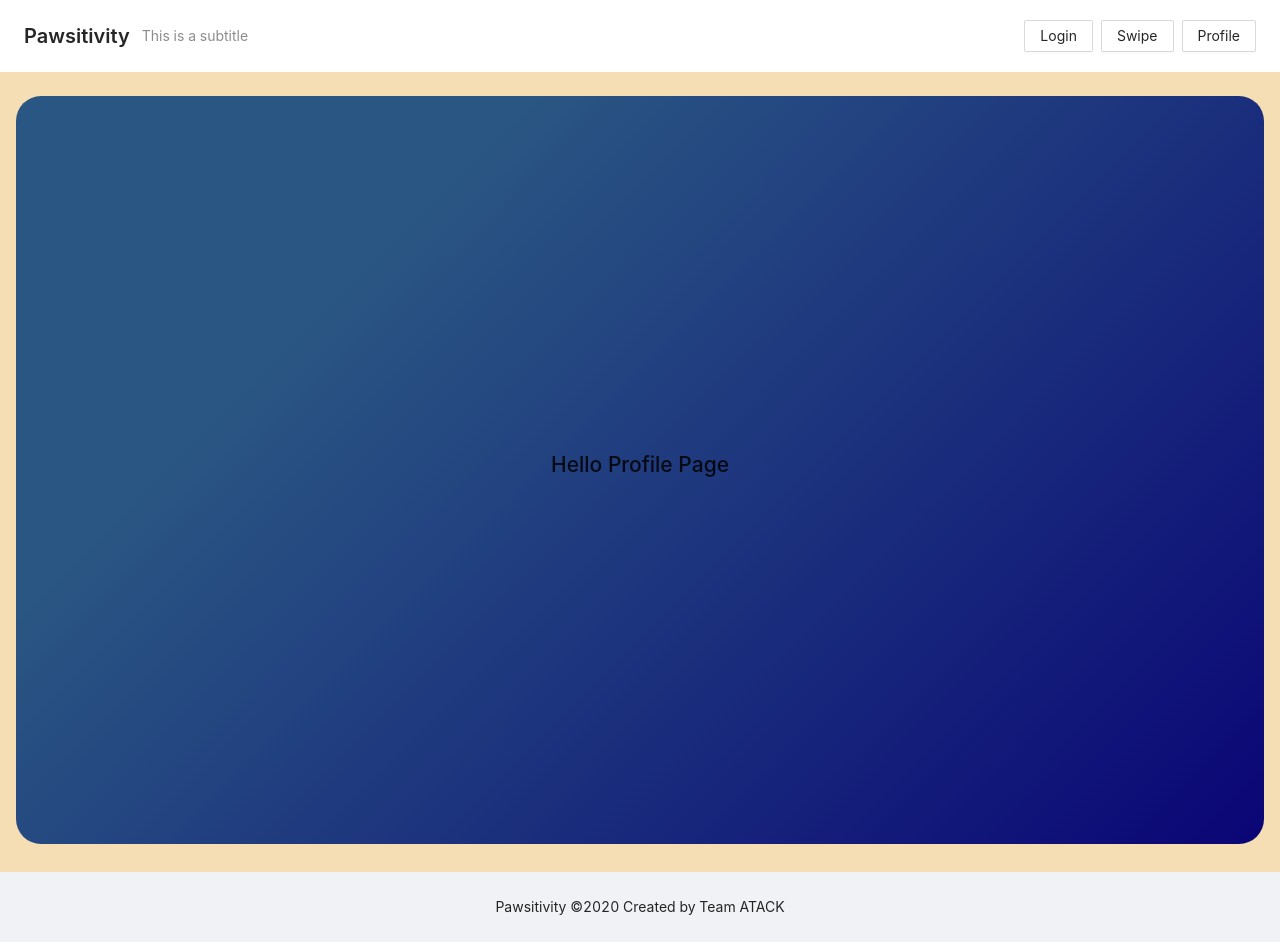
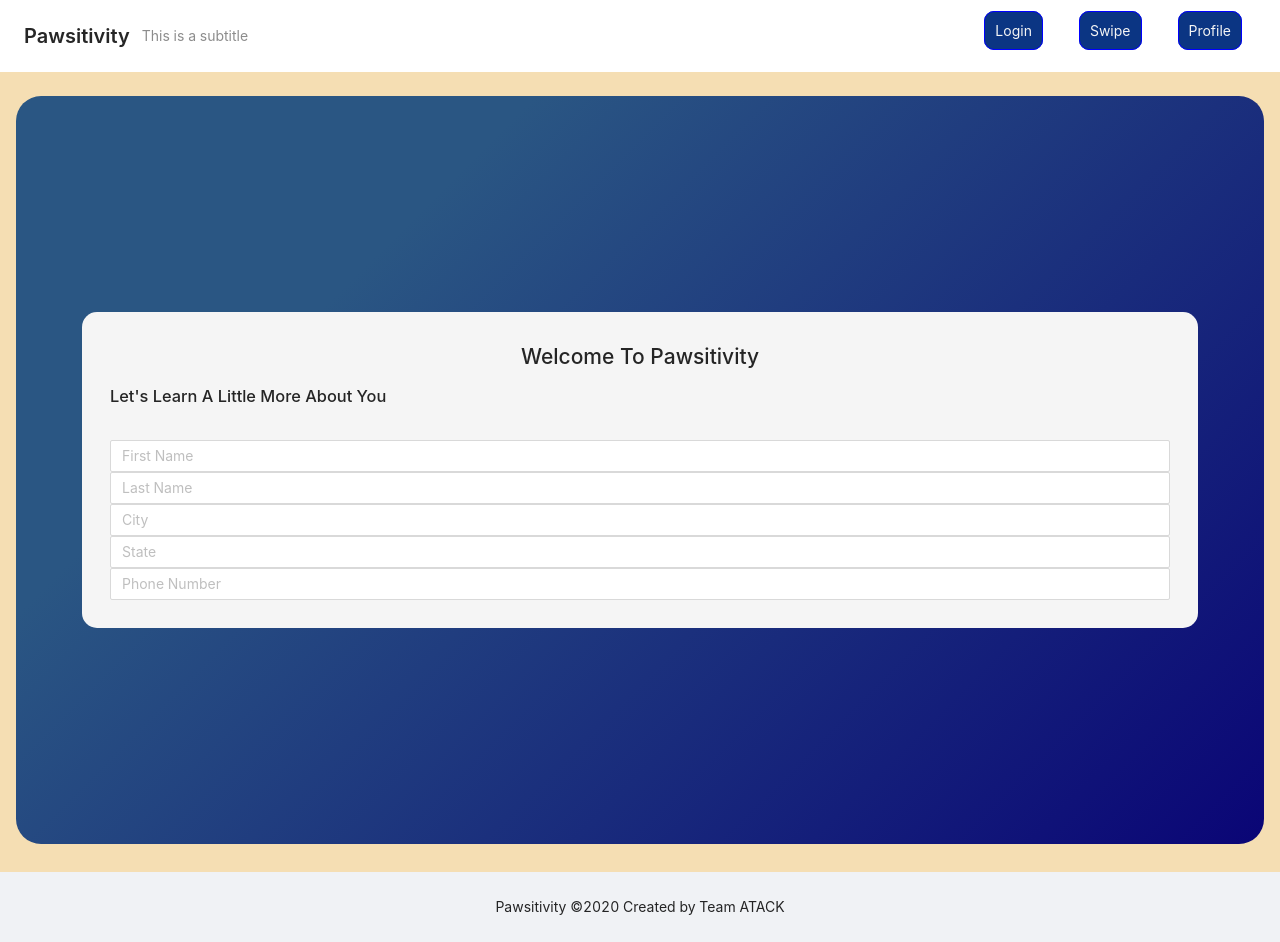
Before and after one commit to arielbs1991/pawsitivity-front-end, a React (Create React App) app: page /profile in a window 1280 px wide. Built offline with nearby package versions, Linux system fonts and the light colour scheme.

Commit message:
started to work on userCard incomplete, also fixed header to use Link

```diff
--- a/src/components/Header/index.js
+++ b/src/components/Header/index.js
@@ -1,5 +1,6 @@
 import React from 'react'
 import { PageHeader, Button } from 'antd';
+import {Link} from "react-router-dom"
 
 export default function HeaderComp() {
     return (
@@ -9,11 +10,14 @@ export default function HeaderComp() {
             title="Pawsitivity"
             subTitle="This is a subtitle"
             extra={[
-                <Button onClick={() => { window.location.href = "/Login" }} key="3">Login</Button>,
-                <Button onClick={() => { window.location.href = "/Swipe" }} key="2">Swipe</Button>,
-                <Button onClick={() => { window.location.href = "/Profile" }} key="1">Profile</Button>,
+                <Link class="headerLink" to="/login">Login</Link>,
+                <Link class="headerLink" to="/swipe">Swipe</Link>,
+                <Link class="headerLink" to="/profile">Profile</Link>
             ]}
         />
 
     )
 }
+
+
+// TODO:internal links are linktag from LinkTO routerDOM
--- /dev/null
+++ b/src/components/UserCard/index.js
@@ -0,0 +1,44 @@
+import React, { useState } from "react";
+import { Input } from 'antd'
+
+export default function UserCardComp() {
+    const [userState, setUserState] = useState({
+        firstName: "",
+        lastName: "",
+        email:"",
+        city:"",
+        state:"",
+        postalCode:"",
+        phoneNumber:"",
+        hasKids: false,
+        hasCats: false,
+        hasDogs: false,
+        species: ""
+      });
+
+    return (
+        <div className="card">
+            <h1 align="center">Welcome To Pawsitivity</h1>
+            <h3>Let's Learn A Little More About You</h3>
+            <br></br>
+            <form>
+                <Input type="text" name="firstName" placeholder="First Name" />
+                <Input type="text" name="lastName" placeholder="Last Name" />
+                <Input type="text" name="city" placeholder="City" />
+                <Input type="text" name="state" placeholder="State" />
+                <Input type="text" name="phoneNum" placeholder="Phone Number" />
+            </form>
+
+        </div>
+    )
+}
+
+// email
+// city
+// state
+// postal code
+// phone number
+// has kids (boolean)
+// has cats (boolean)
+// has dogs (boolean)
+// which species are you looking for
--- /dev/null
+++ b/src/components/UserCard/style.css
@@ -0,0 +1,5 @@
+.card {
+    padding: 2em;
+    margin: 3em;
+    background: white;
+}
--- a/src/pages/Login.js
+++ b/src/pages/Login.js
@@ -8,16 +8,11 @@ const { Content } = Layout;
 export default function Login() {
   return (
     <Layout>
-
-
-
-
       <Content style={{ margin: '24px 16px 0' }}>
         <div className="site-layout-background" style={{ padding: 24, minHeight: 360 }}>
           <h1>Hello Login Page</h1>
         </div>
       </Content>
-
   </Layout>
   )
 }
--- a/src/pages/Profile.js
+++ b/src/pages/Profile.js
@@ -1,6 +1,8 @@
 import React from 'react'
 import { Layout} from 'antd';
+import UserCardComp from "../components/UserCard"
 import './Swipe.css'
+
 
 const { Content } = Layout;
 
@@ -10,7 +12,7 @@ export default function Profile() {
     <Layout>
       <Content style={{ margin: '24px 16px 0' }}>
         <div className="site-layout-background" style={{ padding: 24, minHeight: 360 }}>
-          <h1>Hello Profile Page</h1>
+          <UserCardComp />
         </div>
       </Content>
   </Layout>
--- a/src/pages/Swipe.css
+++ b/src/pages/Swipe.css
@@ -36,3 +36,20 @@
     background-color: wheat;
     padding-bottom: 2em;
 }
+
+.card {
+  padding: 2em;
+  margin: 3em;
+  background: whitesmoke;
+  border-radius: 15px;
+}
+
+.headerLink {
+  border: 1px solid blue;
+  margin: 1em;
+  padding: 10px;
+  border-radius: 10px;
+  background: rgb(11, 53, 131);
+  color: whitesmoke;
+
+}
--- a/src/pages/Swipe.js
+++ b/src/pages/Swipe.js
@@ -17,16 +17,11 @@ render(){
   return (
 
     <Layout>
-
-
-
-
         <Content style={{ margin: '24px 16px 0' }}>
           <div className="site-layout-background" style={{ padding: 24, minHeight: 360 }}>
             <AnimalCardComp  name={"Mochi"} imageSrc = {"https://post.medicalnewstoday.com/wp-content/uploads/sites/3/2020/02/322868_1100-1100x628.jpg" }   />
           </div>
         </Content>
-
     </Layout>
   );}
 }
```
